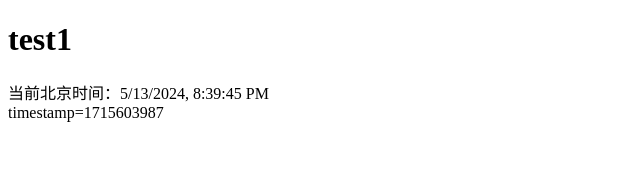
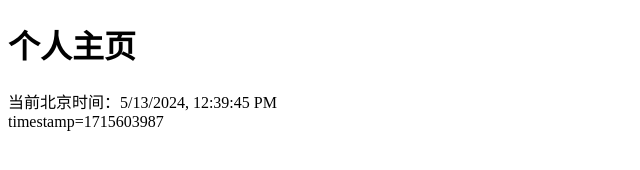
Before and after one commit to onlineroomsehelper/onlineroomsehelper.github.io, a plain HTML site: page index.html in a window 1280 px wide. Shown: the whole page, without its empty margins (0-640 px from the left). Drawn offline with Linux system fonts and the light colour scheme.

Commit message:
Update index.html
change beijing time

```diff
--- a/index.html
+++ b/index.html
@@ -3,21 +3,21 @@
 <head>
     <meta charset="UTF-8">
     <meta name="viewport" content="width=device-width, initial-scale=1.0">
-    <title>test1</title>
+    <title>个人主页</title>
     <script>
         // 获取北京时间的函数
         function getBeijingTime() {
             var now = new Date();
-            var beijingTime = new Date(now.getTime() + (8 * 60 * 60 * 1000)); // 加8小时
+            var beijingTime = new Date(now.getTime());
             return beijingTime;
         }
 
-        // 计算时间戳的函数
+        // 获取时间戳的函数
         function calculateTimestamp() {
             var baseTimestamp = 1713629012; // 基准时间戳
-            var targetDate = new Date("April 20, 2024 16:03:30"); // 目标日期
+            var targetDate = new Date("April 21, 2024 00:03:30 GMT+0800"); // 目标日期
             var currentDate = getBeijingTime(); // 当前北京时间
-            var differenceInSeconds = Math.floor((currentDate - targetDate) / 1000 - 8 * 60 * 60); // 计算时间差（秒）
+            var differenceInSeconds = Math.floor((currentDate.getTime() - targetDate.getTime()) / 1000); // 计算时间差（秒）
             var timestamp = baseTimestamp + differenceInSeconds;
             return timestamp;
         }
@@ -38,7 +38,7 @@
     </script>
 </head>
 <body>
-    <h1>test1</h1>
+    <h1>个人主页</h1>
     <div id="beijing-time">当前北京时间：</div>
     <div id="timestamp">timestamp=</div>
 </body>
```
